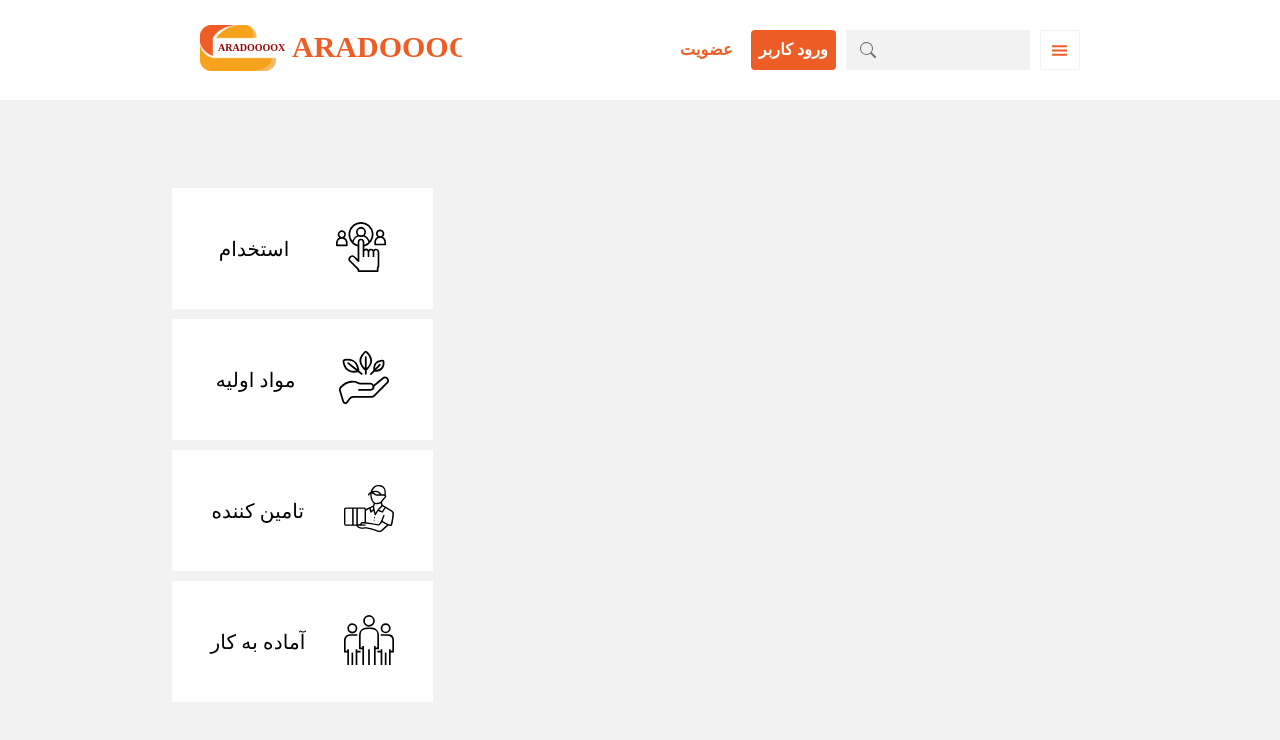
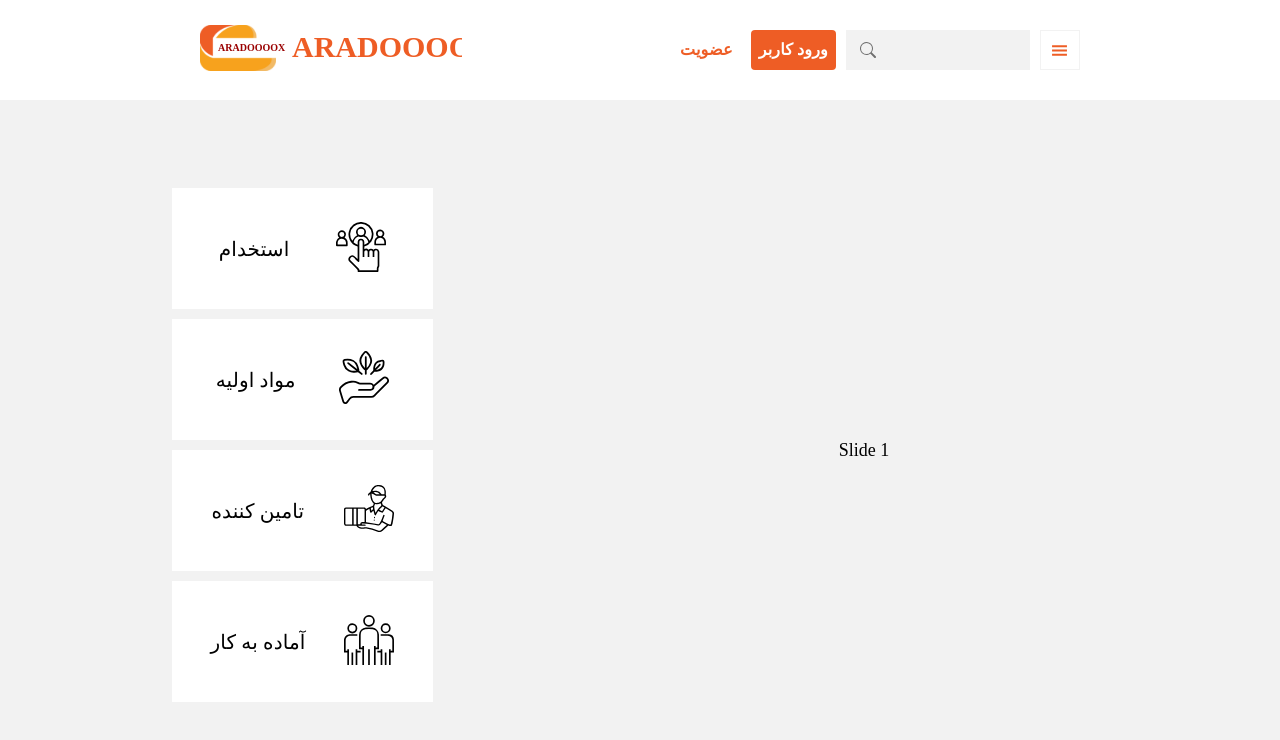
Before and after one commit to Amir-Montazeri/radox, a React (Create React App) app: page / in a window 1280 px wide. Shown: the top 740 px of the page. Built offline with nearby package versions, Linux system fonts and the light colour scheme.

Commit message:
published!

```diff
--- a/src/components/home-components/RightSection.jsx
+++ b/src/components/home-components/RightSection.jsx
@@ -1,7 +1,31 @@
 import { Grid } from "@mui/material";
+import { SwiperSlide } from "swiper/react";
+import { SwiperComponent } from "components";
+import { containerStyles } from "./rightSectionStyles";
+
+const config = {
+  autoplay: {
+    delay: 2500,
+    disableOnInteraction: false,
+  },
+};
 
 const RightSection = () => {
-  return <Grid item></Grid>;
+  return (
+    <Grid item sx={containerStyles}>
+      <SwiperComponent {...config}>
+        <SwiperSlide>Slide 1</SwiperSlide>
+        <SwiperSlide>Slide 2</SwiperSlide>
+        <SwiperSlide>Slide 3</SwiperSlide>
+        <SwiperSlide>Slide 4</SwiperSlide>
+        <SwiperSlide>Slide 5</SwiperSlide>
+        <SwiperSlide>Slide 6</SwiperSlide>
+        <SwiperSlide>Slide 7</SwiperSlide>
+        <SwiperSlide>Slide 8</SwiperSlide>
+        <SwiperSlide>Slide 9</SwiperSlide>
+      </SwiperComponent>
+    </Grid>
+  );
 };
 
 export default RightSection;
--- /dev/null
+++ b/src/components/home-components/rightSectionStyles.js
@@ -0,0 +1,3 @@
+export const containerStyles = {
+  width: "65vw",
+};
--- a/src/components/index.js
+++ b/src/components/index.js
@@ -1,3 +1,4 @@
 export { default as NavbarComponents } from "./navbar-components";
 export { default as ResNavInput } from "./res-nav-input";
 export { default as HomeComponents } from "./home-components";
+export { default as SwiperComponent } from "./swiper-component";
--- /dev/null
+++ b/src/components/swiper-component/index.jsx
@@ -0,0 +1,9 @@
+import "swiper/css";
+import "./swiperStyles.css";
+import { Swiper } from "swiper/react";
+
+const SwiperComponent = ({ children }) => {
+  return <Swiper className="mySwiper">{children}</Swiper>;
+};
+
+export default SwiperComponent;
--- /dev/null
+++ b/src/components/swiper-component/swiperStyles.css
@@ -0,0 +1,28 @@
+.swiper {
+  width: 100%;
+  height: 100%;
+}
+
+.swiper-slide {
+  text-align: center;
+  font-size: 18px;
+  display: -webkit-box;
+  display: -ms-flexbox;
+  display: -webkit-flex;
+  display: flex;
+  -webkit-box-pack: center;
+  -ms-flex-pack: center;
+  -webkit-justify-content: center;
+  justify-content: center;
+  -webkit-box-align: center;
+  -ms-flex-align: center;
+  -webkit-align-items: center;
+  align-items: center;
+}
+
+.swiper-slide img {
+  display: block;
+  width: 100%;
+  height: 100%;
+  object-fit: cover;
+}
--- a/src/hooks/useWindowSize.js
+++ b/src/hooks/useWindowSize.js
@@ -26,7 +26,7 @@ const useWindowSize = () => {
   useEffect(() => {
     const timerID = setTimeout(() => {
       setDebouncedSize(size);
-    }, 50);
+    }, 10);
 
     return () => clearTimeout(timerID);
   }, [size]);
```
